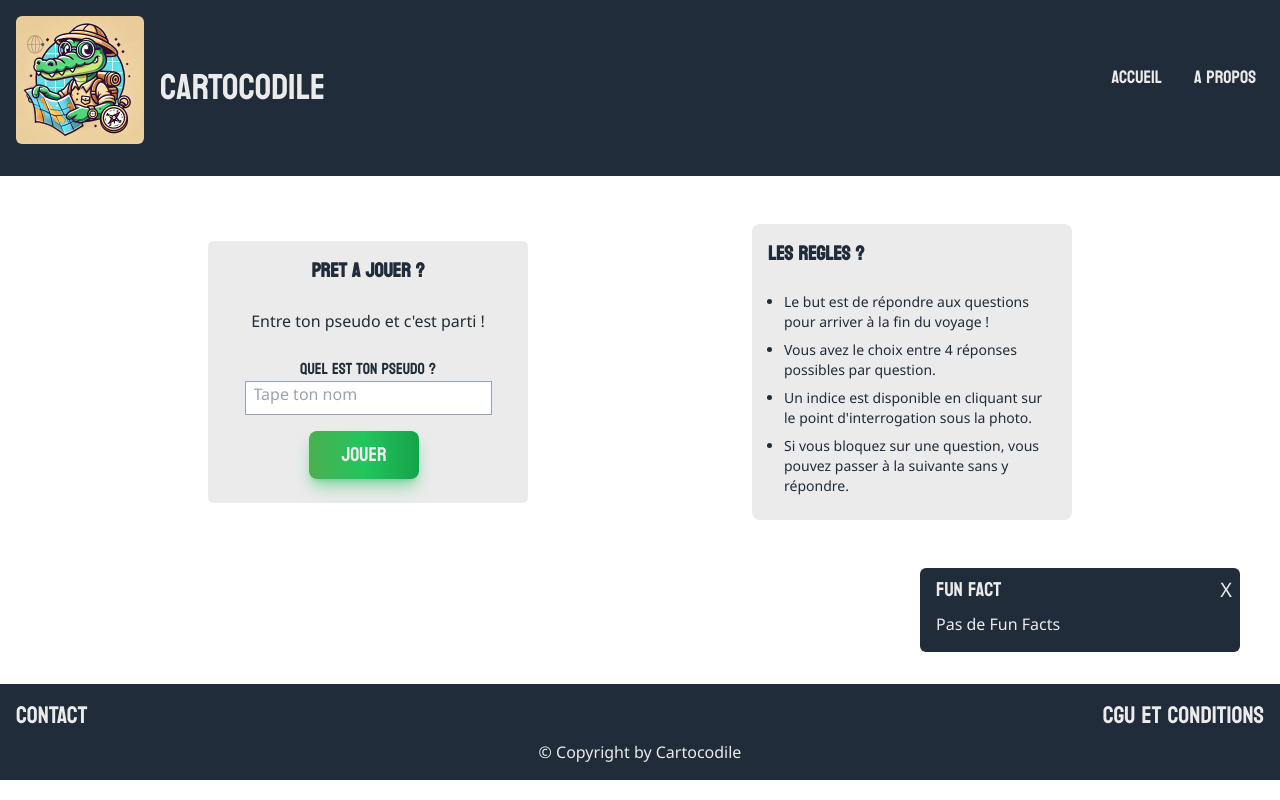
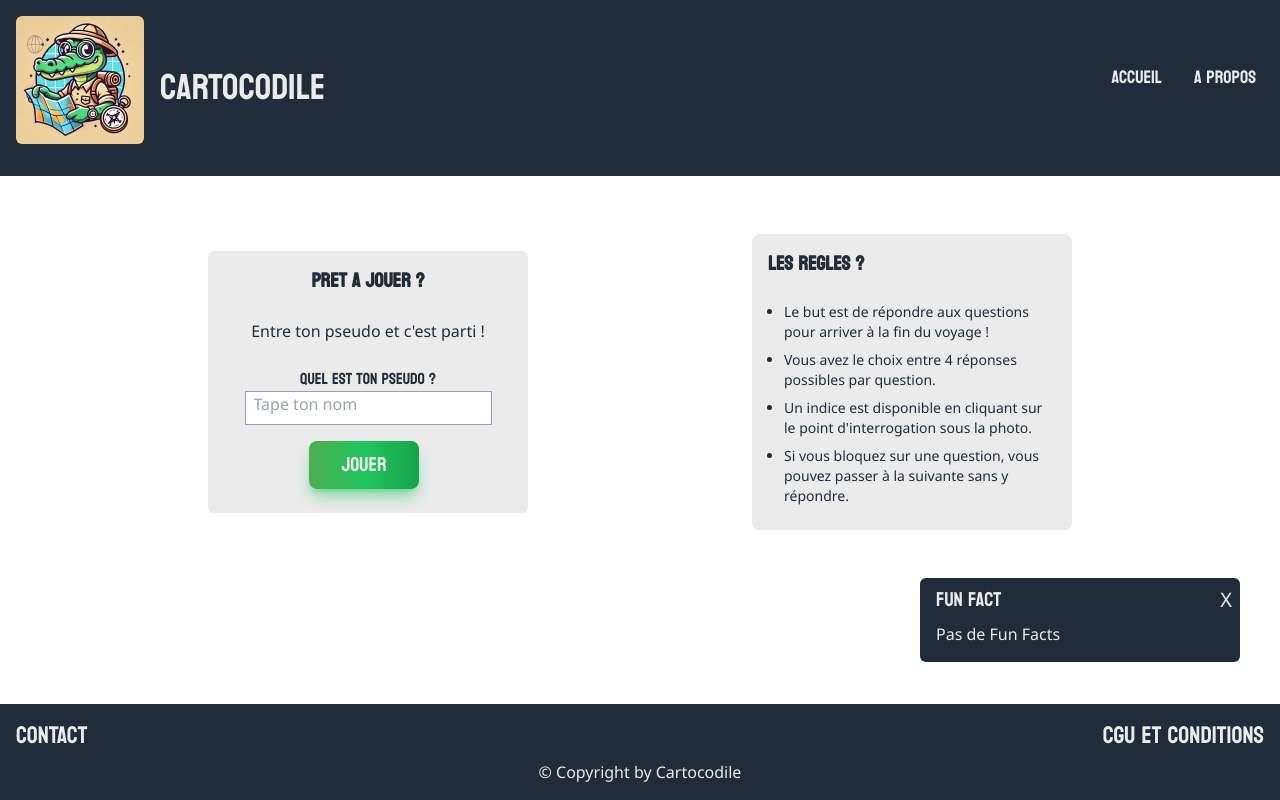
Before and after one commit to WildCodeSchool-2024-09/JS-RemoteFR-Vert-CrewCodeIle-CartoCodile-P2, a React (Vite) app in the folder client/: page / in a window 1280 px wide. Built offline with nearby package versions, Linux system fonts and the light colour scheme; no server answers.

Commit message:
fix: paste the footer at the bottom of the page

```diff
--- a/client/src/App.tsx
+++ b/client/src/App.tsx
@@ -7,12 +7,12 @@ import PseudoProvider from "./context/PseudoData";
 
 export default function App() {
   return (
-    <>
+    <div className="flex flex-col h-screen justify-between">
       <Header />
       <PseudoProvider>
         <Outlet />
       </PseudoProvider>
       <Footer />
-    </>
+    </div>
   );
 }
--- a/client/src/components/Footer.tsx
+++ b/client/src/components/Footer.tsx
@@ -1,6 +1,6 @@
 export default function Footer() {
   return (
-    <section className="bg-primary p-4 flex flex-col gap-2">
+    <section className="bg-primary p-4 flex flex-col gap-2 justify-end">
       <ul className="flex justify-between">
         <li>
           <a
```
